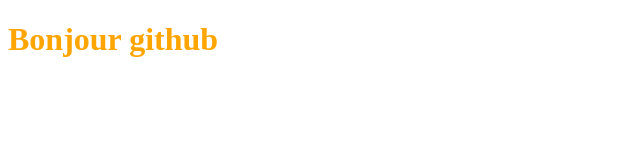
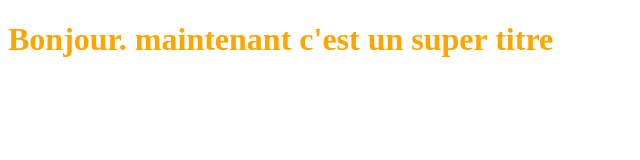
Before and after one commit to Basunga/OpenclassroomsProject, a plain HTML site: page index.html in a window 1280 px wide. Shown: the whole page, without its empty margins (0-640 px from the left). Drawn offline with Linux system fonts and the light colour scheme.

Commit message:
Moification u titre H1

```diff
--- a/index.html
+++ b/index.html
@@ -7,6 +7,6 @@
     <title>Document</title>
 </head>
 <body>
-    <h1>Bonjour github</h1>
+    <h1>Bonjour. maintenant c'est un super titre</h1>
 </body>
 </html>
```
